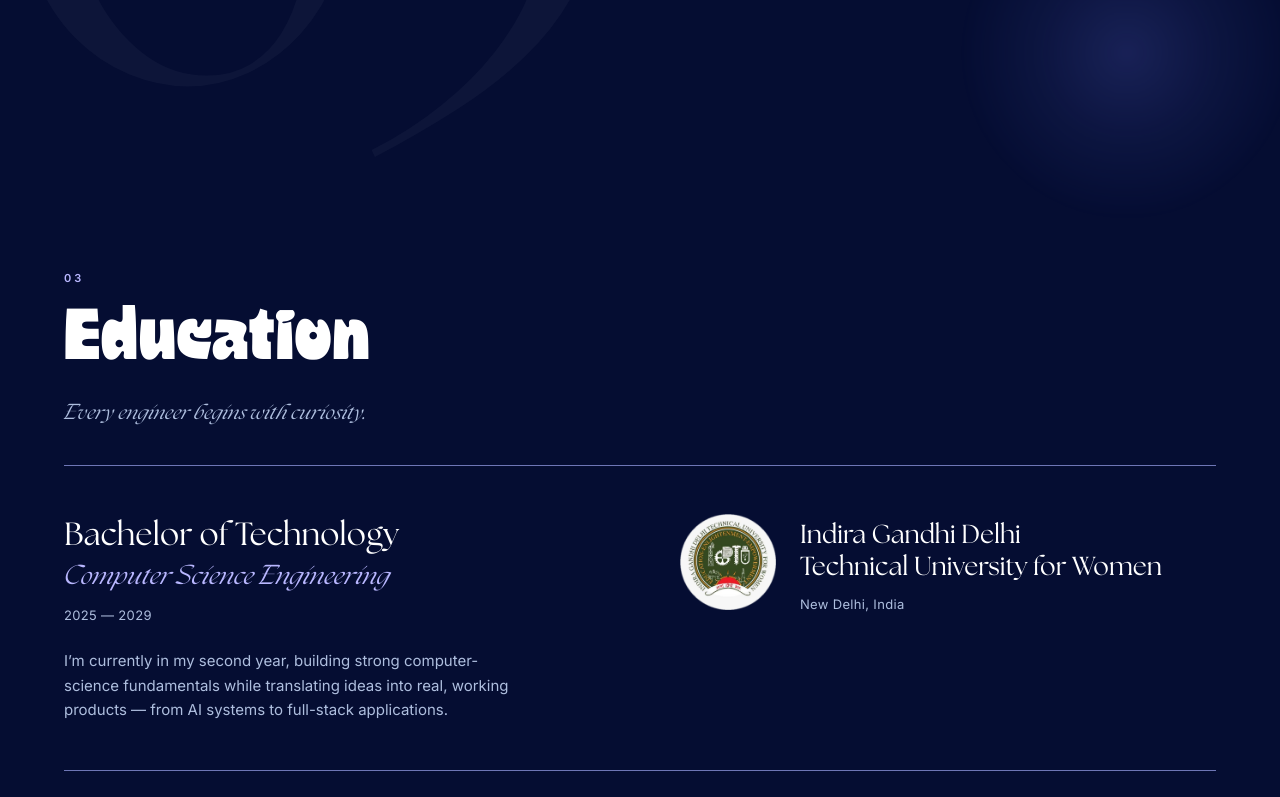
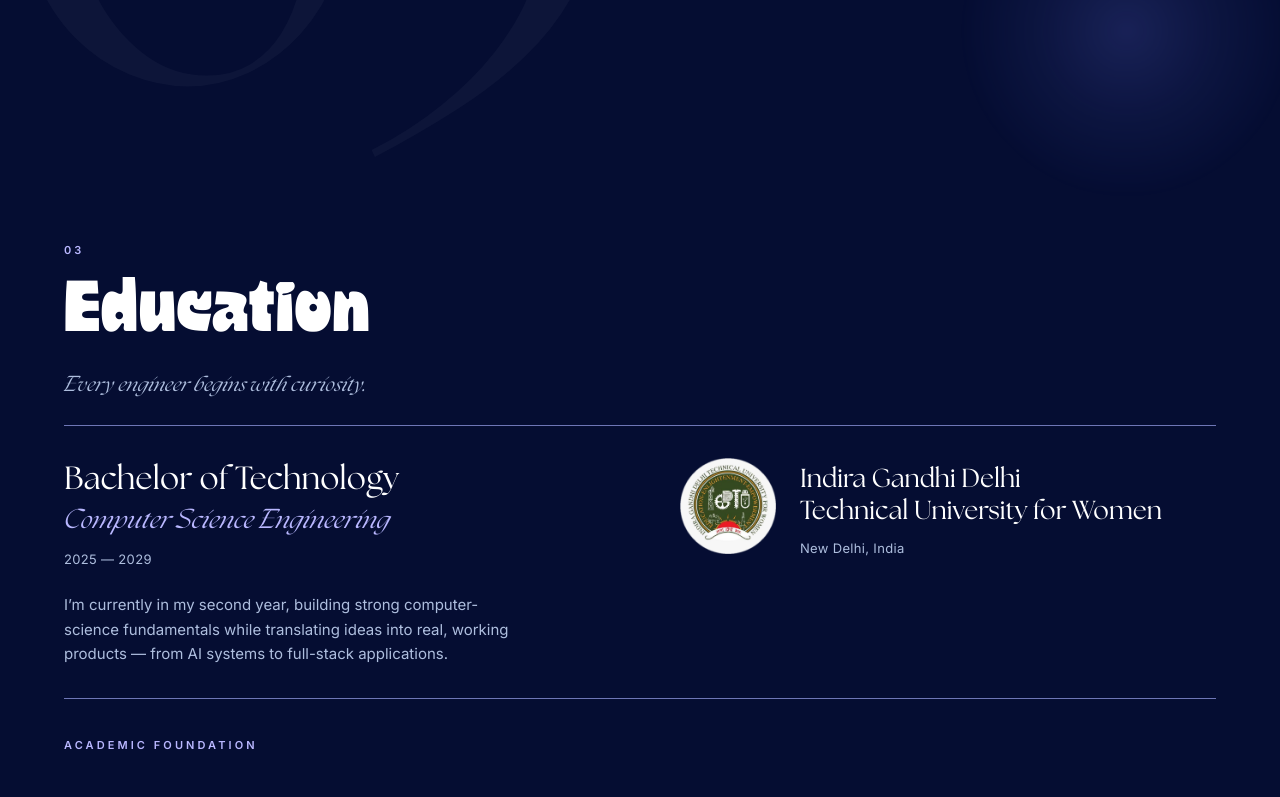
Before and after one commit to trisha29807-del/Portfolio-Trisha, a React (Vite) app: page / in a window 1280 px wide. Shown: the part 4291-5088 px from the top of the page. Built offline with nearby package versions, Linux system fonts and the light colour scheme; the HTML template or start-up script is replaced by a standard one.

Commit message:
Simplify section spacing and remove oversized number whitespace

```diff
--- a/src/components/Education/EducationSection.tsx
+++ b/src/components/Education/EducationSection.tsx
@@ -61,7 +61,7 @@ export function EducationSection() {
         03
       </motion.span>
 
-      <div className="container-editorial relative pt-12 sm:pt-16">
+      <div className="container-editorial relative pt-7 sm:pt-9">
         {/* Section header */}
         <motion.div
           initial="hidden"
@@ -80,12 +80,12 @@ export function EducationSection() {
           </p>
         </motion.div>
 
-        <div className="mt-7 sm:mt-9">
+        <div className="mt-5 sm:mt-6">
           <AnimatedDivider />
         </div>
 
         {/* Main composition — degree left, university right */}
-        <div className="grid grid-cols-1 gap-12 py-9 sm:py-12 lg:grid-cols-2 lg:gap-20">
+        <div className="grid grid-cols-1 gap-12 py-6 sm:py-8 lg:grid-cols-2 lg:gap-20">
           <motion.div
             initial="hidden"
             whileInView="show"
@@ -142,7 +142,7 @@ export function EducationSection() {
         <AnimatedDivider />
 
         {/* Academic Foundation */}
-        <div className="py-9 sm:py-12">
+        <div className="py-6 sm:py-8">
           <motion.span
             initial="hidden"
             whileInView="show"
@@ -176,7 +176,7 @@ export function EducationSection() {
         <AnimatedDivider />
 
         {/* Academic Highlights */}
-        <div className="py-9 sm:py-12">
+        <div className="py-6 sm:py-8">
           <motion.span
             initial="hidden"
             whileInView="show"
@@ -211,7 +211,7 @@ export function EducationSection() {
         <AnimatedDivider />
 
         {/* Currently Exploring */}
-        <div className="py-9 sm:py-12">
+        <div className="py-6 sm:py-8">
           <motion.span
             initial="hidden"
             whileInView="show"
@@ -247,7 +247,7 @@ export function EducationSection() {
         custom={0.15}
         viewport={{ once: true, margin: "-15% 0px" }}
         variants={fadeUp}
-        className="container-editorial relative pb-24 pt-4 text-center sm:pb-32"
+        className="container-editorial relative pb-6 pt-2 text-center sm:pb-8"
       >
         <p className="mx-auto max-w-xl font-seasons text-[clamp(1.25rem,2.4vw,1.75rem)] italic leading-relaxed text-white dark:text-white">
           Learning in the classroom.
```
